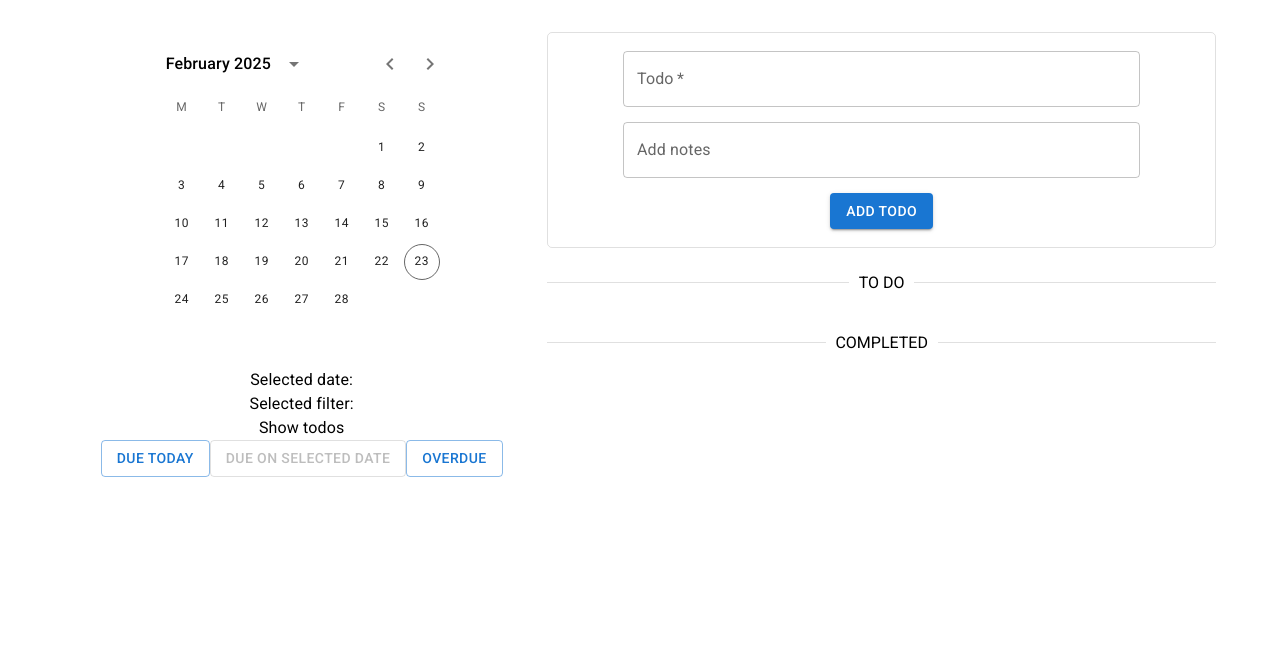
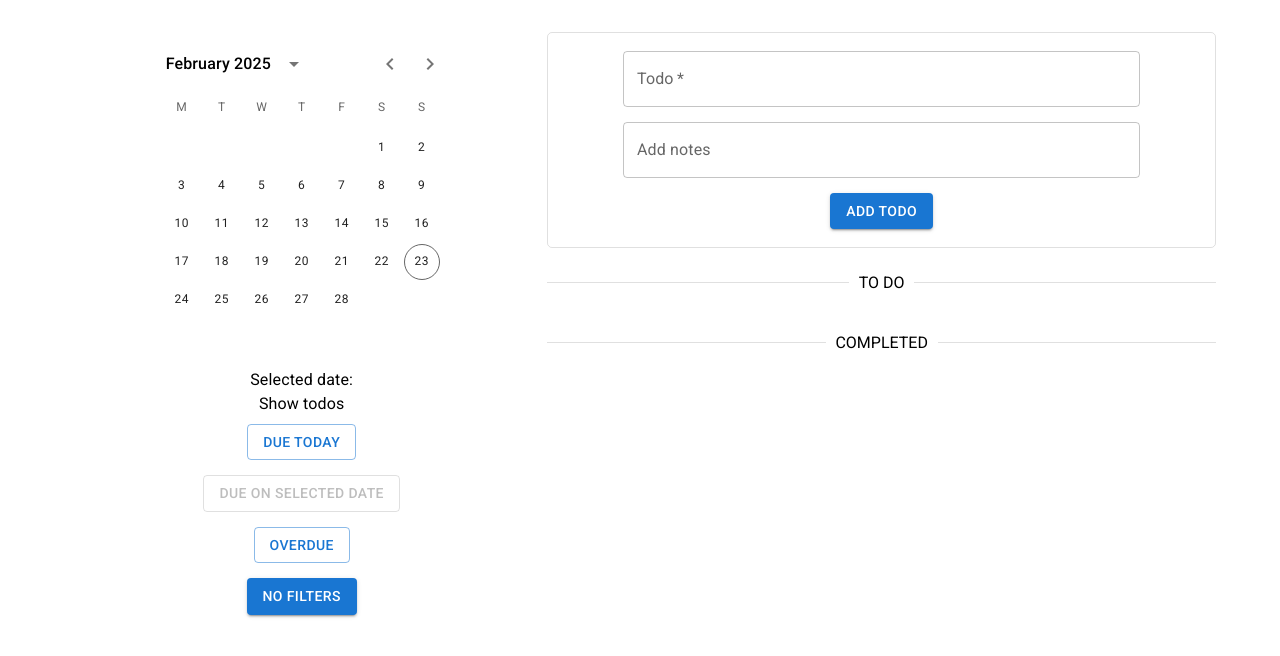
Before and after one commit to BUsuper/todo-project, a React (Vite) app: page / in a window 1280 px wide. Shown: the top 656 px of the page. Built offline with nearby package versions, Linux system fonts and the light colour scheme.

Commit message:
Add styling to Buttons

```diff
--- a/src/components/FiltersDetails/FiltersDetails.jsx
+++ b/src/components/FiltersDetails/FiltersDetails.jsx
@@ -16,13 +16,13 @@ export function FiltersDetails() {
         <Box id="filters">
             <Box>
                 <Typography>Selected date: {selectedDate}</Typography>
-                <Typography>Selected filter: {activeFilter}</Typography>
             </Box>
-            <Box>
             <Typography>Show todos</Typography>
+            <Box sx={{display:"flex", flexDirection:"column"}}>
                 <Button
                     onClick={() => handleFilterSelection("today")}
                     variant={activeFilter === "today" ? "contained" : "outlined"}
+                    sx={{margin:"7.5px auto", maxWidth:"200px"}}
                 >
                     Due today
                 </Button>
@@ -30,14 +30,23 @@ export function FiltersDetails() {
                     onClick={() => handleFilterSelection("selected date")}
                     disabled={Boolean(!selectedDate)}
                     variant={activeFilter === "selected date" ? "contained" : "outlined"}
+                    sx={{margin:"7.5px auto", maxWidth:"200px"}}
                 >
                     Due on selected date
                 </Button>
                 <Button
                     onClick={() => handleFilterSelection("overdue")}
                     variant={activeFilter === "overdue" ? "contained" : "outlined"}
+                    sx={{margin:"7.5px auto", maxWidth:"200px"}}
                 >
                     Overdue
+                </Button>
+                <Button
+                    onClick={() => handleFilterSelection("")}
+                    variant={activeFilter === "" ? "contained" : "outlined"}
+                    sx={{margin:"7.5px auto", maxWidth:"200px"}}
+                >
+                    {activeFilter === "" ? "No filters" : "Remove filters"}
                 </Button>
             </Box>
         </Box>
```
